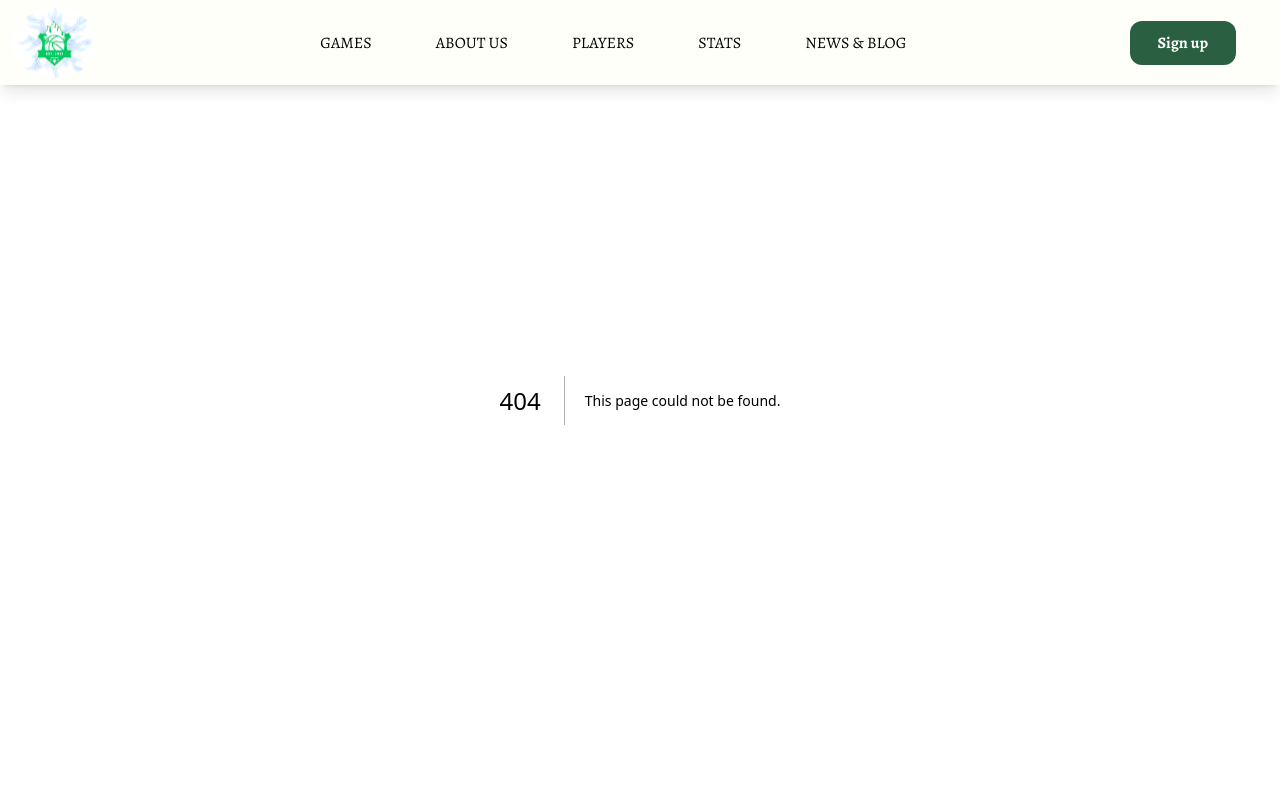
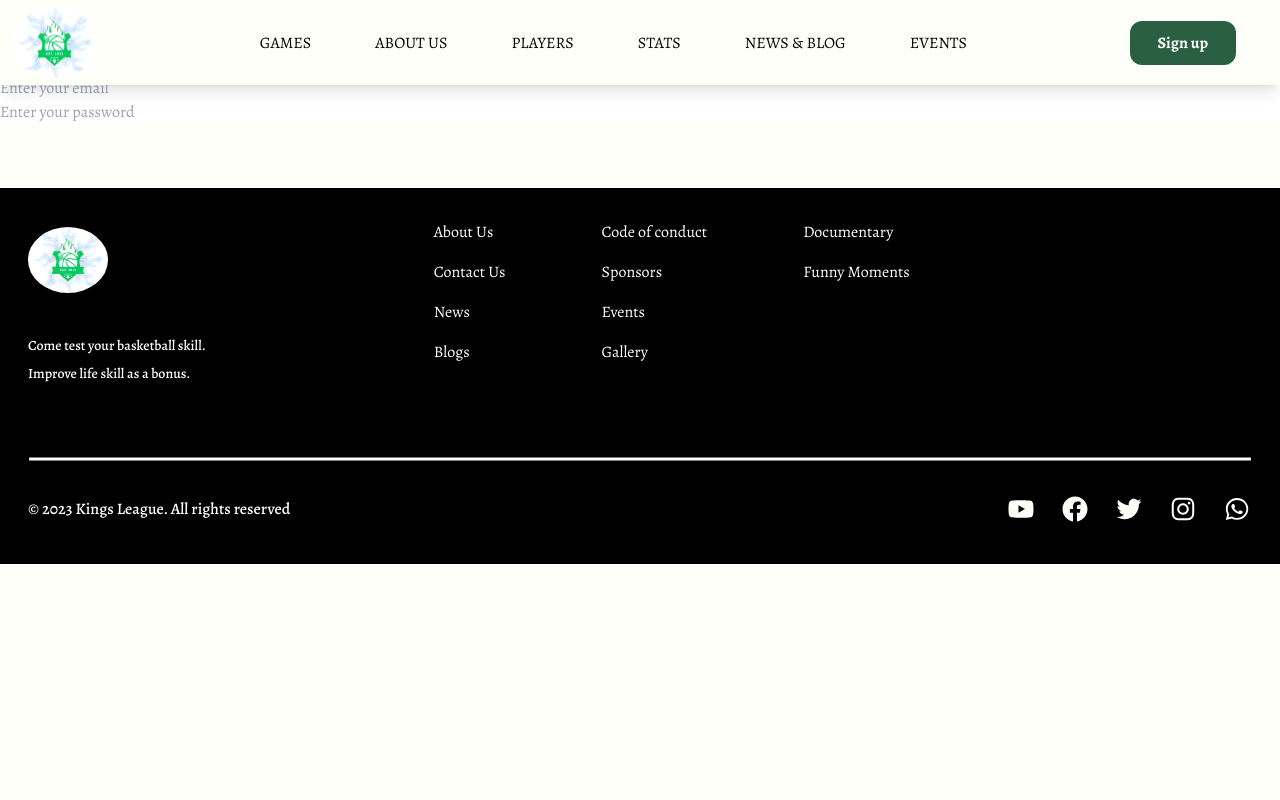
Before and after one commit to walethesolution/ball-league, a Next.js app: page /register in a window 1280 px wide. Before the commit this address had no page. Shown: the top 800 px of the page. Built offline with nearby package versions, Linux system fonts and the light colour scheme.

Commit message:
Add new features

```diff
--- /dev/null
+++ b/app/register/page.tsx
@@ -0,0 +1,11 @@
+import RegisterPage from "@/components/register-page/RegisterPage";
+
+const page = () => {
+  return (
+    <div>
+      <RegisterPage />
+    </div>
+  );
+};
+
+export default page;
--- /dev/null
+++ b/components/events-page/Events.tsx
@@ -0,0 +1,9 @@
+const Events = () => {
+  return (
+    <div>
+      <h1>Upcoming Events</h1>
+    </div>
+  );
+};
+
+export default Events;
--- a/components/home/Games.tsx
+++ b/components/home/Games.tsx
@@ -59,7 +59,7 @@ const Games = () => {
             <div className="flex-grow">
               <Link
                 href={"/tbd"}
-                className="w-full bg-[#3708e4] text-white px-7 py-2.5 text-sm text-center font-bold rounded-xl xl:px-14 xl:py-4 xl:text-base"
+                className="w-full bg-[#089be4] text-white px-7 py-2.5 text-sm text-center font-bold rounded-xl xl:px-14 xl:py-4 xl:text-base"
               >
                 REGISTER
               </Link>
--- a/components/home/Header.tsx
+++ b/components/home/Header.tsx
@@ -105,9 +105,16 @@ const Header: React.FC = () => {
             >
               NEWS & BLOG
             </NavLink>
+            <NavLink
+              href={"/events"}
+              activeLink={activeLink}
+              setActiveLink={setActiveLink}
+            >
+              EVENTS
+            </NavLink>
           </ul>
           <Link
-          href={"/tbd"}
+            href={"/register"}
             className=" hidden lg:block bg-[#2A6041] mr-8 text-white px-7 py-2.5 text-sm font-bold rounded-xl xl:px-7 xl:py-2.5 xl:text-base"
           >
             Sign up
@@ -122,7 +129,7 @@ const Header: React.FC = () => {
         </nav>
       </div>
       {menuOpen && (
-        <div className="fixed right-0 w-3/4 top-[80px] p-2 shadow bg-[#FFFFFA] h-screen z-[9999]">
+        <div className="fixed right-0 w-3/4 top-[80px] p-2 shadow bg-[#FFFFFA] h-screen z-[9999] flex flex-col">
           <ul className="flex flex-col mx-4 gap-4">
             <Link
               href={"/games"}
@@ -159,7 +166,21 @@ const Header: React.FC = () => {
             >
               NEWS & BLOG
             </Link>
+            <NavLink
+              href={"/events"}
+              activeLink={activeLink}
+              setActiveLink={setActiveLink}
+            >
+              EVENTS
+            </NavLink>
           </ul>
+          <Link
+            href={"/register"}
+            className="bg-[#2A6041] mt-8 text-white px-7 py-2.5 text-center text-sm font-bold rounded-xl xl:px-7 xl:py-2.5 xl:text-base"
+            onClick={closeMenu}
+          >
+            Sign up
+          </Link>
         </div>
       )}
     </div>
--- /dev/null
+++ b/components/register-page/RegisterPage.tsx
@@ -0,0 +1,31 @@
+const RegisterPage = () => {
+  return (
+    <div className="bg-[#FFFFFA] flex flex-col text-black w-full ">
+      <h1 className="text-lg">KINGS LEAGUE</h1>
+      <p>
+        Be a part of the Ball & Life family. <br /> A catalyst for positive
+        change through the game you love.
+      </p>
+      <div>
+        <form className="flex flex-col">
+          <input
+            type="text"
+            name="email"
+            id="email"
+            placeholder="Enter your email"
+            className=""
+          />
+          <input
+            type="text"
+            name="email"
+            id="email"
+            placeholder="Enter your password"
+            className=""
+          />
+        </form>
+      </div>
+    </div>
+  );
+};
+
+export default RegisterPage;
```
Lines whose indentation alone changed are shown as unchanged.
